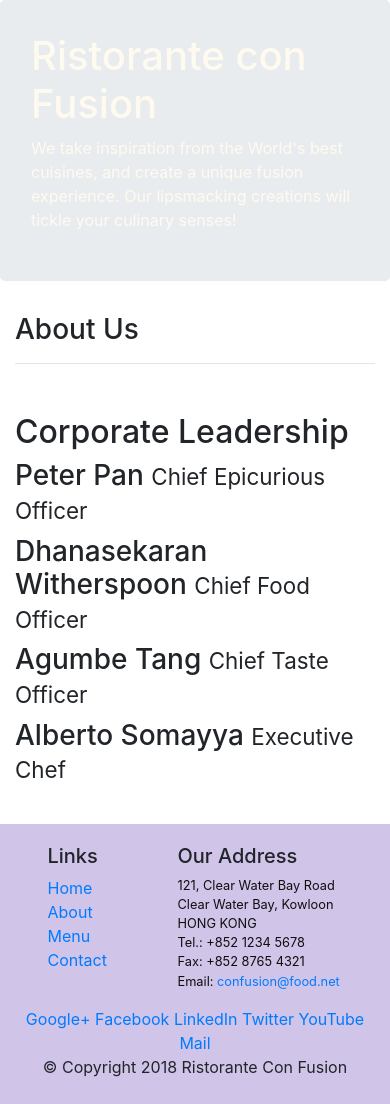
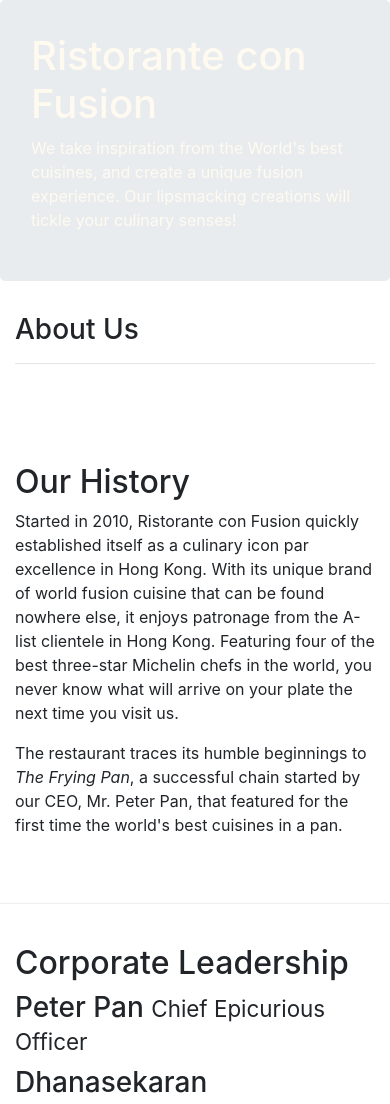
Before and after one commit to souheibriache/assignment1_coursera, a website: page aboutus.html in a window 390 px wide. Shown: the top 1104 px of the page. Drawn offline with nearby package versions, Linux system fonts and the light colour scheme.

Commit message:
first assignment coursera

```diff
--- a/index.html
+++ b/aboutus.html
@@ -36,7 +36,7 @@
             </div>
         </div>
 
-        <div class="row row-content d-none d-sm-block" >
+        <div class="row row-content " >
             <div class="col-12">
                 <h2>Our History</h2>
                 <p>Started in 2010, Ristorante con Fusion quickly established itself as a culinary icon par excellence in Hong Kong. With its unique brand of world fusion cuisine that can be found nowhere else, it enjoys patronage from the A-list clientele in Hong Kong.  Featuring four of the best three-star Michelin chefs in the world, you never know what will arrive on your plate the next time you visit us.</p>
```
